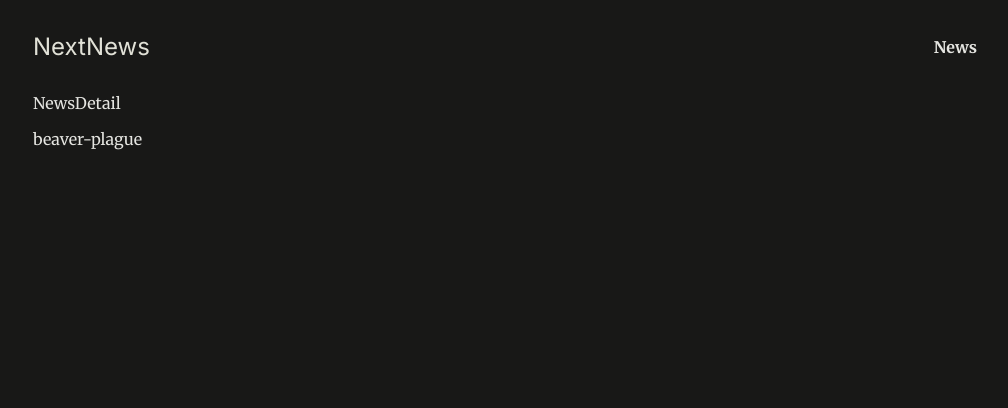
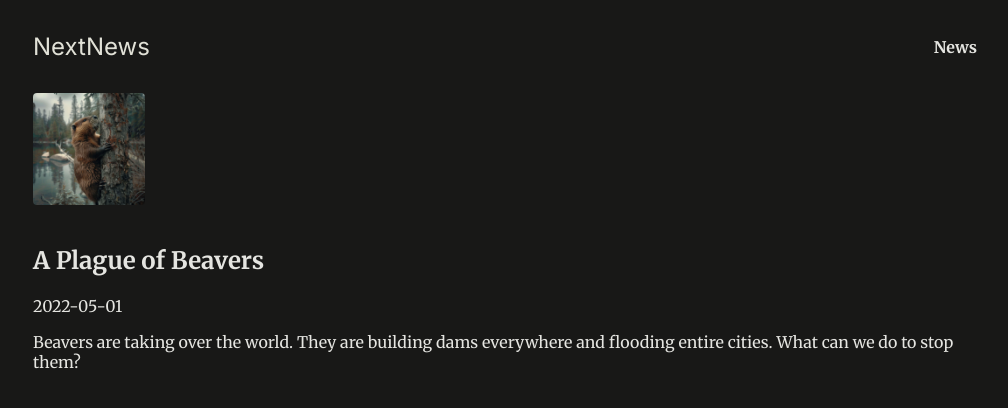
Before and after one commit to PashataDLG/Next-News, a Next.js app: page /news/beaver-plague in a window 1280 px wide. Shown: the top 408 px of the page, without its empty margins (127-1135 px from the left). Built offline with nearby package versions, Linux system fonts and the light colour scheme.

Commit message:
styled news details page

```diff
--- a/app/news/[articleID]/page.js
+++ /dev/null
@@ -1,12 +0,0 @@
-import React from "react";
-
-const NewsDetail = ({ params }) => {
-    return (
-        <>
-            <div>NewsDetail</div>
-            <p>{params.articleID}</p>
-        </>
-    );
-};
-
-export default NewsDetail;
--- /dev/null
+++ b/app/news/[slug]/page.js
@@ -0,0 +1,22 @@
+import { DUMMY_NEWS } from "@/dummy-news";
+import React from "react";
+
+const NewsDetail = ({ params }) => {
+    const articleSlug = params.slug;
+    const articleItem = DUMMY_NEWS.find(
+        (article) => article.slug === articleSlug
+    );
+
+    return (
+        <article className="news-article">
+            <header>
+                <img src={`/images/news/${articleItem.image}`} alt={articleItem.title} />
+                <h1>{articleItem.title}</h1>
+                <time dateTime={articleItem.date}>{articleItem.date}</time>
+            </header>
+            <p>{articleItem.content}</p>
+        </article>
+    );
+};
+
+export default NewsDetail;
```
